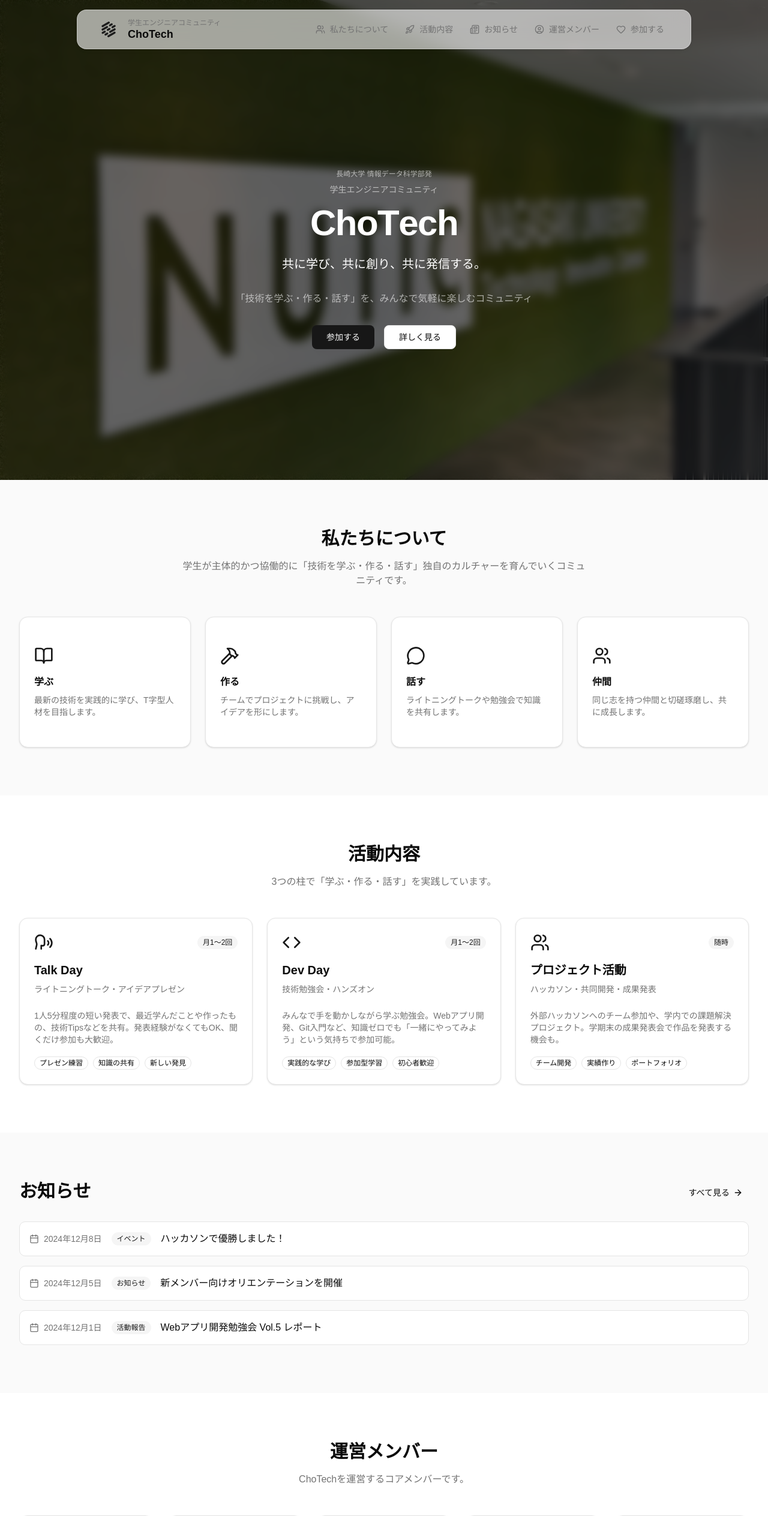
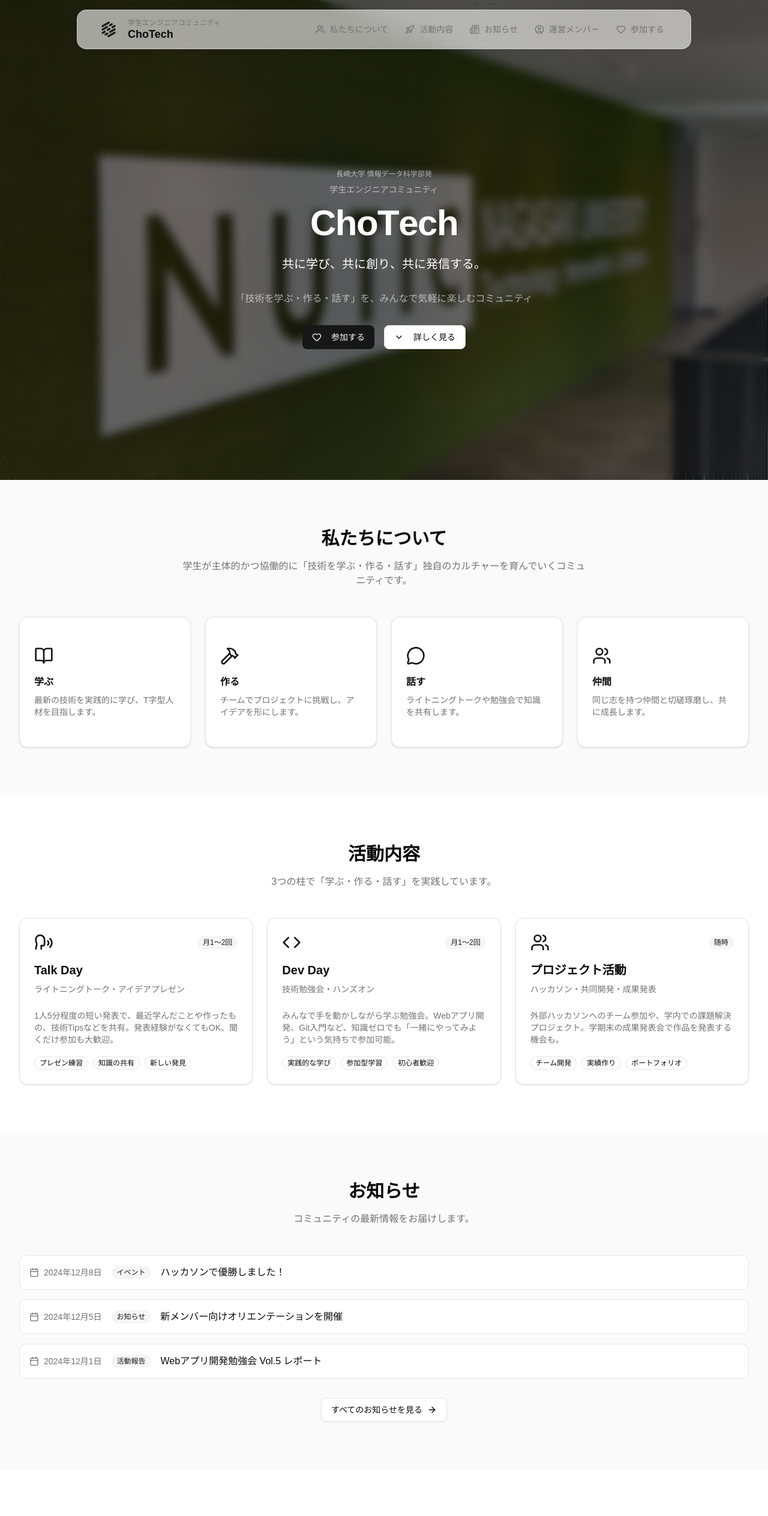
Before and after one commit to nu-chotech/hp, a Next.js app: page / in a window 1280 px wide. Shown: the top 2527 px of the page at 60% size. Built offline with nearby package versions, Linux system fonts and the light colour scheme; a web font is replaced by a local one.

Commit message:
feat: Add icons to HeroSection buttons and refactor NewsSection to use a shared `SectionHeader` component and reposition the "View All" link.

```diff
--- a/src/components/sections/HeroSection.tsx
+++ b/src/components/sections/HeroSection.tsx
@@ -1,5 +1,6 @@
 "use client";
 
+import { ChevronDown, Heart } from "lucide-react";
 import { motion } from "motion/react";
 import Image from "next/image";
 import { useId } from "react";
@@ -145,7 +146,10 @@ export function HeroSection() {
               transition={{ duration: 0.5, delay: 2.3, ease: "easeOut" }}
             >
               <Button asChild size="lg">
-                <SmoothLink href="#recruit">参加する</SmoothLink>
+                <SmoothLink href="#recruit">
+                  <Heart className="w-4 h-4 mr-2" />
+                  参加する
+                </SmoothLink>
               </Button>
             </motion.div>
             <motion.div
@@ -154,7 +158,10 @@ export function HeroSection() {
               transition={{ duration: 0.5, delay: 2.4, ease: "easeOut" }}
             >
               <Button asChild variant="outline" size="lg">
-                <SmoothLink href="#about">詳しく見る</SmoothLink>
+                <SmoothLink href="#about">
+                  <ChevronDown className="w-4 h-4 mr-2" />
+                  詳しく見る
+                </SmoothLink>
               </Button>
             </motion.div>
           </motion.div>
--- a/src/components/sections/NewsSection.tsx
+++ b/src/components/sections/NewsSection.tsx
@@ -3,12 +3,12 @@
 import { ArrowRight, Calendar } from "lucide-react";
 import { motion } from "motion/react";
 import Link from "next/link";
+import { SectionHeader } from "@/components/shared/SectionHeader";
 import { Badge } from "@/components/ui/badge";
 import { Button } from "@/components/ui/button";
 import {
   defaultViewport,
   fadeInLeft,
-  sectionHeaderTransition,
   staggerContainer,
 } from "@/lib/motion-variants";
 
@@ -47,22 +47,10 @@ export function NewsSection() {
   return (
     <section id="news" className="py-20 bg-muted/50">
       <div className="container mx-auto px-4 sm:px-6 lg:px-8">
-        <motion.div
-          className="flex items-end justify-between gap-4 mb-8"
-          {...sectionHeaderTransition}
-        >
-          <div>
-            <h2 className="text-3xl font-bold">お知らせ</h2>
-          </div>
-          <motion.div whileHover={{ x: 5 }} transition={{ duration: 0.2 }}>
-            <Button asChild variant="ghost" size="sm">
-              <Link href="/news" className="flex items-center gap-1">
-                すべて見る
-                <ArrowRight className="w-4 h-4" />
-              </Link>
-            </Button>
-          </motion.div>
-        </motion.div>
+        <SectionHeader
+          title="お知らせ"
+          description="コミュニティの最新情報をお届けします。"
+        />
 
         <motion.div
           className="space-y-4"
@@ -103,6 +91,24 @@ export function NewsSection() {
             </motion.div>
           ))}
         </motion.div>
+
+        {/* すべて見るボタン - ニュース一覧の下に配置 */}
+        <motion.div
+          className="flex justify-center mt-8"
+          initial={{ opacity: 0, y: 20 }}
+          whileInView={{ opacity: 1, y: 0 }}
+          viewport={{ once: true }}
+          transition={{ delay: 0.4, duration: 0.5 }}
+        >
+          <motion.div whileHover={{ x: 5 }} transition={{ duration: 0.2 }}>
+            <Button asChild variant="outline" size="lg">
+              <Link href="/news" className="flex items-center gap-2">
+                すべてのお知らせを見る
+                <ArrowRight className="w-4 h-4" />
+              </Link>
+            </Button>
+          </motion.div>
+        </motion.div>
       </div>
     </section>
   );
```
